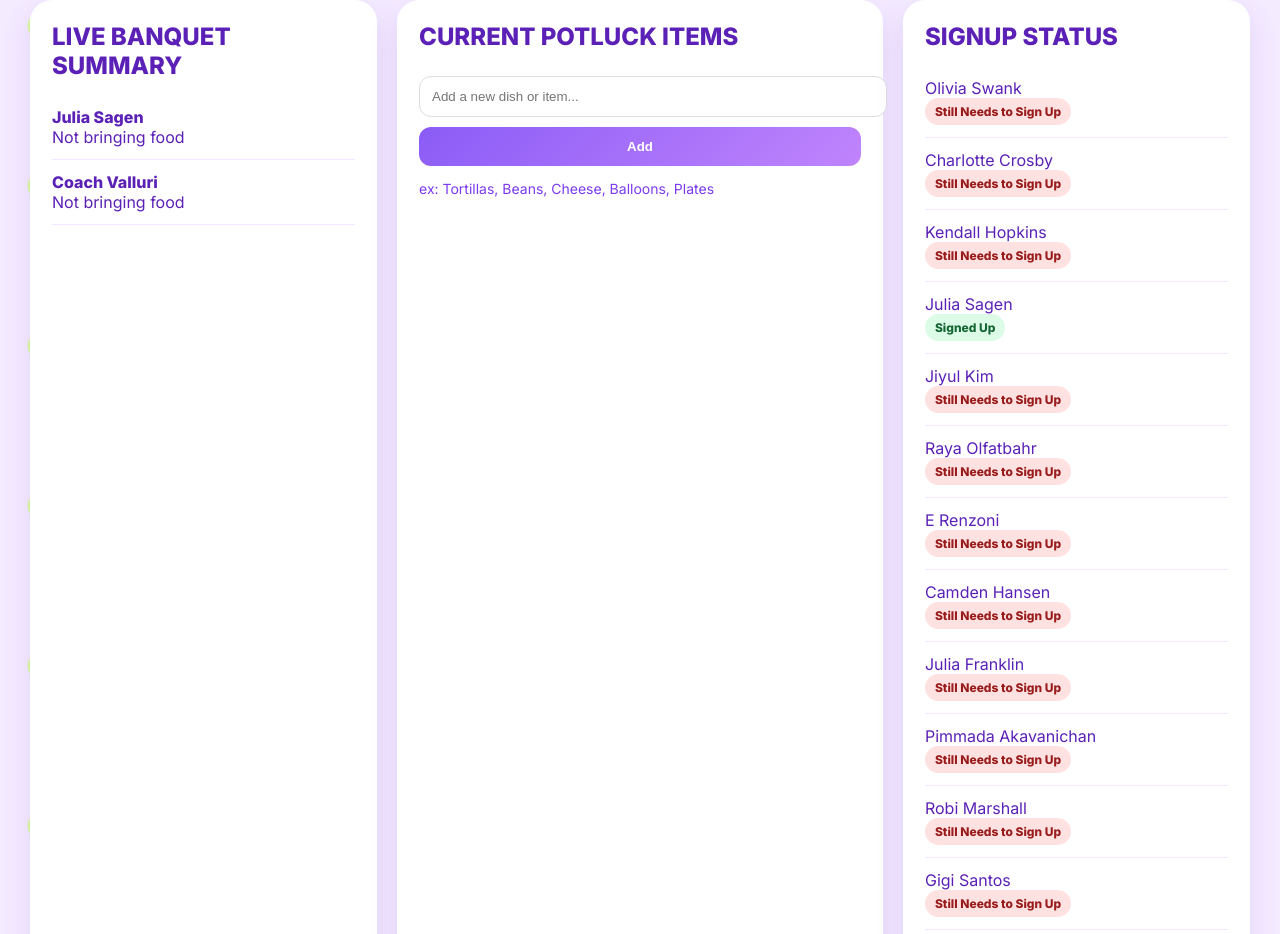
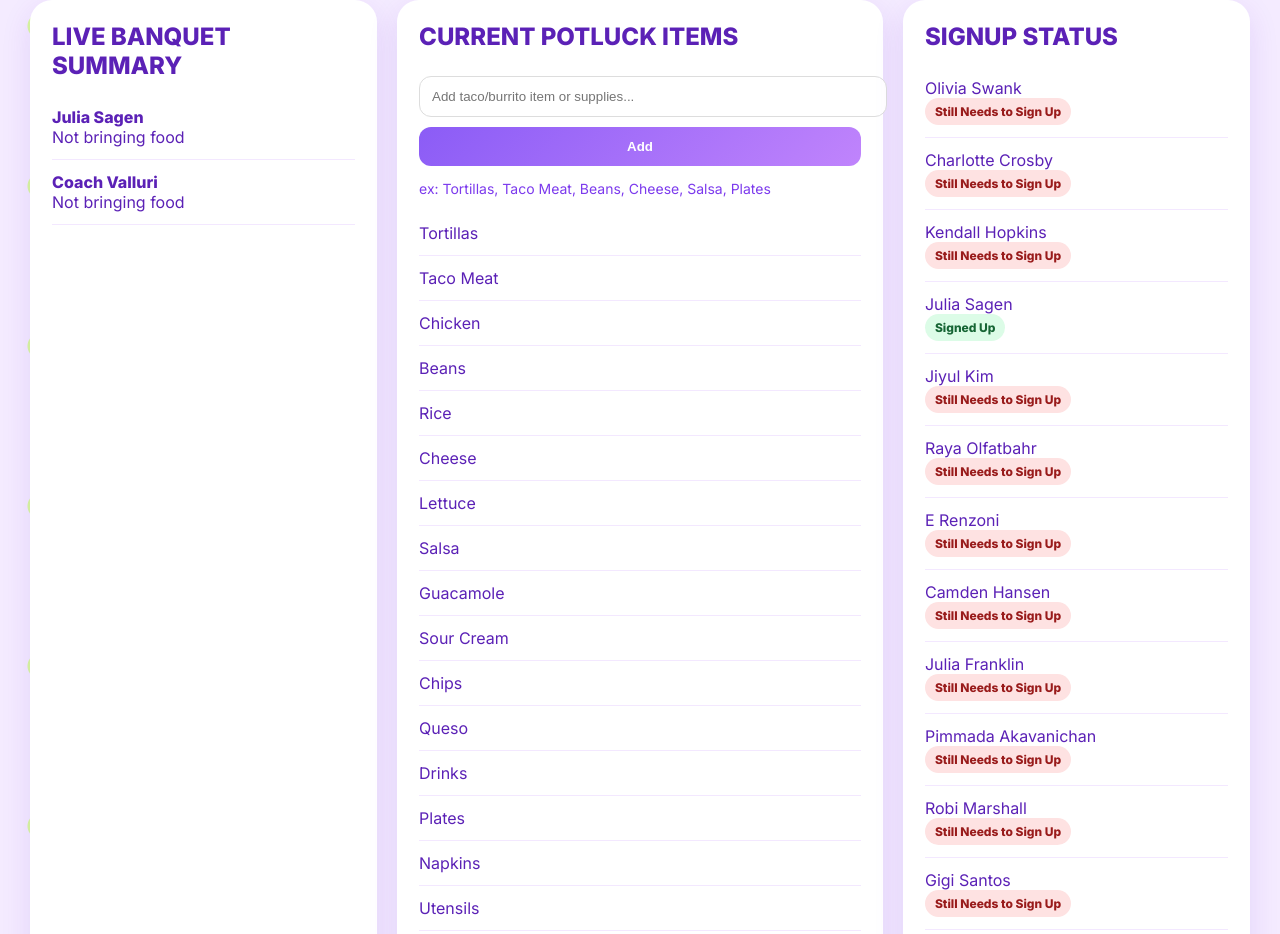
Before and after one commit to KanyeeAsada/Tennis-potluck-banquet-site, a plain HTML site: page index.html in a window 1280 px wide. Shown: the part 174-1108 px from the top of the page. Drawn offline with Linux system fonts and the light colour scheme.

Commit message:
Update index.html

```diff
--- a/index.html
+++ b/index.html
@@ -75,9 +75,9 @@ button{
 
   <div class="card">
     <div class="section-title">CURRENT POTLUCK ITEMS</div>
-    <input id="newItem" placeholder="Add a new dish or item...">
+    <input id="newItem" placeholder="Add taco/burrito item or supplies...">
     <button onclick="addNewItem()">Add</button>
-    <p class="small">ex: Tortillas, Beans, Cheese, Balloons, Plates</p>
+    <p class="small">ex: Tortillas, Taco Meat, Beans, Cheese, Salsa, Plates</p>
     <div id="itemBoard"></div>
   </div>
 
@@ -94,7 +94,24 @@ button{
 
 <script>
 const people=['Olivia Swank','Charlotte Crosby','Kendall Hopkins','Julia Sagen','Jiyul Kim','Raya Olfatbahr','E Renzoni','Camden Hansen','Julia Franklin','Pimmada Akavanichan','Robi Marshall','Gigi Santos','Peyton Elliott','Natalie Saad','Naomi Adegbenro','Miriam Schneider','Narmin A.','Fay Alathari','Cat Hechter','Coach Valluri'];
-let foodItems=JSON.parse(localStorage.getItem('foodItems')) || [];
+let foodItems=JSON.parse(localStorage.getItem('foodItems')) || [
+'Tortillas',
+'Taco Meat',
+'Chicken',
+'Beans',
+'Rice',
+'Cheese',
+'Lettuce',
+'Salsa',
+'Guacamole',
+'Sour Cream',
+'Chips',
+'Queso',
+'Drinks',
+'Plates',
+'Napkins',
+'Utensils'
+];
 let signups=JSON.parse(localStorage.getItem('potluckSignups')) || {
   'Julia Sagen': { food:'', guests:'0' },
   'Coach Valluri': { food:'', guests:'0' }
```
